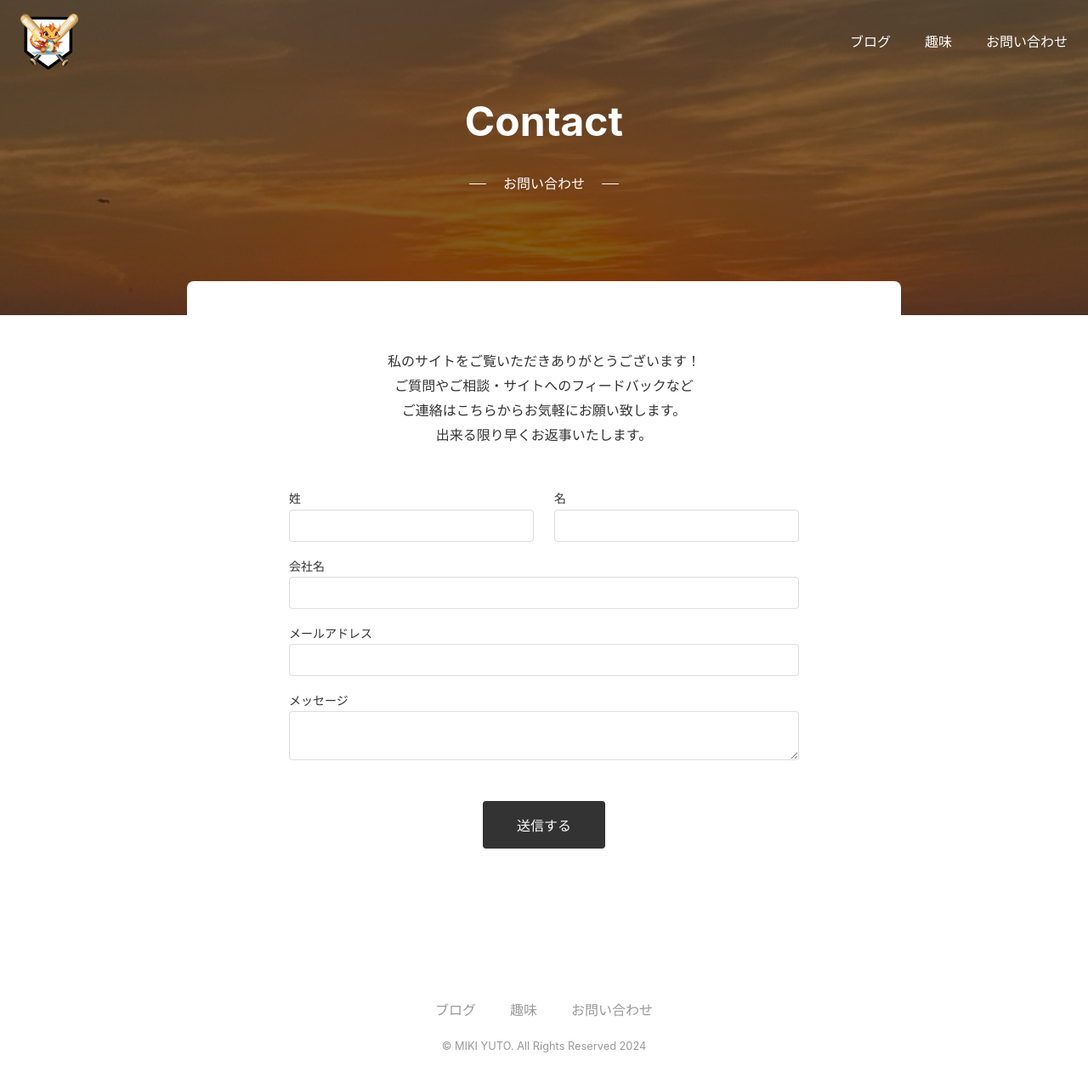
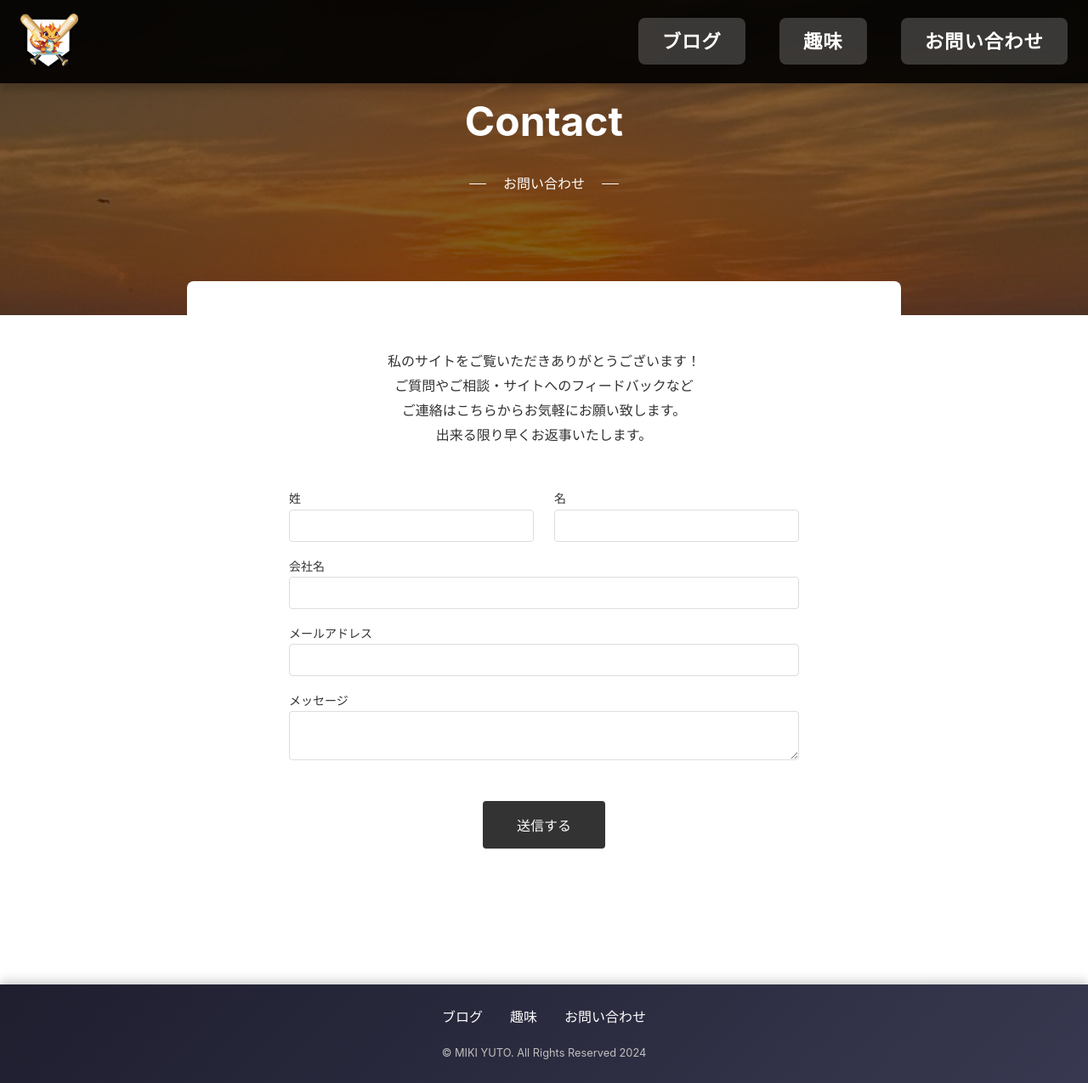
Before and after one commit to yuuto0816/react-next-portfolio, a Next.js app: page /contact in a window 1280 px wide. Shown: the whole page at 85% size. Built offline with nearby package versions, Linux system fonts and the light colour scheme.

Commit message:
レスポンシブ

```diff
--- a/app/_components/Article/index.tsx
+++ b/app/_components/Article/index.tsx
@@ -16,7 +16,7 @@ export default function Article({ data }: Props) {
             <p className={styles.description}>{data.description}</p>
             <div className={styles.meta}>
                 <Link
-                    href={`/blog/category/${data.category.id}`}
+                    href={`/Blog/category/${data.category.id}`}
                     className={styles.categoryLink}
                 >
                     <Category category={data.category} />
--- a/app/_components/BlogList/index.module.css
+++ b/app/_components/BlogList/index.module.css
@@ -1,6 +1,9 @@
 .list {
   border-bottom: 1px solid var(--color-border-light);
+  padding: 24px 0;
+  transition: transform 0.3s ease, box-shadow 0.3s ease;
 }
+
 .list:last-child {
   border-bottom: none;
 }
@@ -8,46 +11,87 @@
 .link {
   display: flex;
   align-items: flex-start;
-  gap: 40px;
-  padding: 24px 0;
+  gap: 16px; /* ギャップを狭く */
+  text-decoration: none;
+  color: inherit;
+  overflow: hidden; /* はみ出した部分を隠す */
+  width: 100%; /* 親要素に合わせて幅100% */
+}
+
+.link:hover {
+  transform: translateY(-4px);
+  box-shadow: 0 4px 12px rgba(0, 0, 0, 0.1);
 }
 
 .image {
-  width: 200px;
-  height: auto;
+  width: 120px; /* 画像の幅を少し小さくする */
+  height: auto; /* 高さは自動調整 */
   border-radius: var(--border-radius);
+  object-fit: cover; /* 画像のアスペクト比を保ちながら調整 */
 }
 
 .title {
-  ont-size: 1.1rem;
-  ont-weight: bold;
-  argin-bottom: 0.5rem;
+  font-size: 1.2rem;
+  font-weight: bold;
+  margin-bottom: 0.5rem;
+  color: var(--color-text-primary);
 }
 
 .meta {
   display: flex;
   align-items: center;
   gap: 16px;
+  color: var(--color-text-secondary);
 }
 
 @media (max-width: 640px) {
+  /* モバイル対応 */
   .link {
     display: block;
     padding: 16px 0;
   }
+
   .image {
-    display: none;
+    width: 100%; /* モバイルでは画像を全幅表示 */
+    height: auto;
+    margin-bottom: 16px; /* 画像とタイトルの間に余白を追加 */
+    border-radius: var(--border-radius);
   }
 
   .title {
-    font-size: 1rem;
+    font-size: 1.1rem;
     font-weight: bold;
     margin-bottom: 0.4rem;
   }
 
   .meta {
+    display: block; /* メタ情報を縦に並べる */
+    margin-top: 0.4rem;
+  }
+}
+
+@media (min-width: 641px) {
+  /* タブレット以上（デスクトップ向け） */
+  .link {
     display: flex;
+    gap: 16px; /* ギャップを適度に調整 */
+  }
+
+  .image {
+    width: auto; /* デスクトップでも画像幅120px */
+    max-width: 100%;
+    height: auto;
+    border-radius: var(--border-radius);
+  }
+
+  .meta {
+    display: flex; /* メタ情報を横並び */
     align-items: center;
     gap: 16px;
   }
+
+  .title {
+    font-size: 1.2rem;
+    font-weight: bold;
+  }
 }
--- a/app/_components/Footer/index.module.css
+++ b/app/_components/Footer/index.module.css
@@ -1,9 +1,11 @@
 .footer {
-  padding: 16px 24px;
+  padding: 24px;
   text-align: center;
-  color: var(--color-text-sub);
-  font-size: 0.8rem;
+  color: #ffffff;
+  font-size: 0.9rem;
   margin-top: 80px;
+  background: linear-gradient(135deg, #1e1e2f, #383850);
+  box-shadow: 0 -4px 12px rgba(0, 0, 0, 0.2);
 }
 
 .nav {
@@ -13,17 +15,57 @@
 .items {
   display: flex;
   justify-content: center;
-  gap: 40px;
+  gap: 32px;
   font-size: 1rem;
   white-space: nowrap;
+}
+
+.item {
+  list-style: none;
+}
+
+.link {
+  color: #ffffff;
+  text-decoration: none;
+  position: relative;
+  transition: color 0.3s ease, transform 0.3s ease;
+}
+
+.link::after {
+  content: "";
+  position: absolute;
+  left: 0;
+  bottom: -2px;
+  width: 100%;
+  height: 2px;
+  background: linear-gradient(135deg, #0070f3, #00d9ff);
+  transform: scaleX(0);
+  transform-origin: right;
+  transition: transform 0.3s ease;
+}
+
+.link:hover {
+  color: #00d9ff;
+  transform: translateY(-2px);
+}
+
+.link:hover::after {
+  transform: scaleX(1);
+  transform-origin: left;
+}
+
+.cr {
+  color: #bfbfbf;
+  font-size: 0.8rem;
+  margin-top: 16px;
 }
 
 @media (max-width: 640px) {
   .items {
     flex-wrap: wrap;
-    gap: 8px 0;
+    gap: 16px;
   }
   .item {
-    width: 50%;
+    width: auto;
   }
 }
--- a/app/_components/Footer/index.tsx
+++ b/app/_components/Footer/index.tsx
@@ -7,13 +7,19 @@ export default function Footer() {
             <nav className={styles.nav}>
                 <ul className={styles.items}>
                     <li className={styles.item}>
-                        <Link href="/blog">ブログ</Link>
+                        <Link href="/Blog" className={styles.link}>
+                            ブログ
+                        </Link>
                     </li>
                     <li className={styles.item}>
-                        <Link href="/hobbies">趣味</Link>
+                        <Link href="/hobbies" className={styles.link}>
+                            趣味
+                        </Link>
                     </li>
                     <li className={styles.item}>
-                        <Link href="/contact">お問い合わせ</Link>
+                        <Link href="/contact" className={styles.link}>
+                            お問い合わせ
+                        </Link>
                     </li>
                 </ul>
             </nav>
--- a/app/_components/Header/index.module.css
+++ b/app/_components/Header/index.module.css
@@ -1,25 +1,46 @@
 .header {
-  position: absolute;
-  padding: 16px 24px 8px;
+  position: fixed;
+  top: 0;
+  left: 0;
+  width: 100%;
+  padding: 16px 24px;
   z-index: 1000;
   display: flex;
   align-items: center;
   justify-content: space-between;
-  width: 100%;
+  background: rgba(0, 0, 0, 0.8);
+  box-shadow: 0 4px 6px rgba(0, 0, 0, 0.1);
+  backdrop-filter: blur(10px);
+  transition: background 0.3s ease, box-shadow 0.3s ease;
+}
+
+.header:hover {
+  background: rgba(0, 0, 0, 0.9);
+  box-shadow: 0 6px 10px rgba(0, 0, 0, 0.2);
 }
 
 .logoLink {
   display: flex;
+  align-items: center;
+  text-decoration: none;
 }
 
 .logo {
   height: 66px;
   width: auto;
+  transition: transform 0.3s ease;
 }
 
+.logo:hover {
+  transform: scale(1.1);
+}
 
 @media (max-width: 640px) {
   .header {
-    padding: 24px 16px 8px;
+    padding: 16px;
+  }
+
+  .logo {
+    height: 50px;
   }
 }
--- a/app/_components/Menu/index.module.css
+++ b/app/_components/Menu/index.module.css
@@ -1,13 +1,85 @@
+/* ハンバーガーメニューの背景をさらに暗くし、視認性を強化 */
+.nav.open {
+  display: block;
+  position: fixed;
+  top: 0;
+  left: 0;
+  right: 0;
+  bottom: 0;
+  background: linear-gradient(135deg, rgba(0, 0, 0, 0.9), rgba(0, 0, 255, 0.9)); /* 背景をさらに暗く */
+  color: #ffffff; /* 明るい文字色 */
+  padding: 40px 20px;
+  min-height: 100vh;
+  z-index: 1000;
+  animation: fadeIn 0.5s ease-in-out;
+  box-shadow: 0 0 25px rgba(0, 0, 0, 0.4); /* 影を強化 */
+  border-radius: 12px; /* メニューの角を丸く */
+}
+
+/* メニュー項目を見やすくするために、間隔を広げてフォントサイズを調整 */
 .items {
   display: flex;
-  color: #fff;
-  gap: 40px;
+  flex-direction: column;
+  gap: 24px; /* 項目間の間隔を広げる */
+  align-items: center;
+  font-size: 1.4rem; /* 文字サイズを少し大きく */
+  line-height: 1.5; /* 行間を広げて読みやすく */
 }
 
-.button {
-  display: none;
+.items a {
+  color: #ffffff;
+  text-decoration: none;
+  font-weight: bold;
+  text-transform: uppercase;
+  letter-spacing: 1px;
+  transition: transform 0.3s ease, color 0.3s ease, background-color 0.3s ease;
+  padding: 14px 28px; /* 項目のパディングを広めに */
+  background-color: rgba(255, 255, 255, 0.2);
+  border-radius: 8px; /* ボタンの角を丸く */
 }
 
+.items a:hover {
+  color: #00bfff; /* ホバー時に明るい青色に変更 */
+  transform: translateY(-4px);
+  background-color: rgba(255, 255, 255, 0.3);
+  box-shadow: 0 8px 16px rgba(0, 0, 0, 0.3);
+}
+
+.items a:active {
+  transform: translateY(0);
+  box-shadow: 0 4px 8px rgba(0, 0, 0, 0.2);
+}
+
+.items a:focus {
+  outline: none;
+  box-shadow: 0 0 0 3px #00bfff; /* フォーカス時に青色のアウトライン */
+}
+
+/* メニューアイコン（ハンバーガーメニュー）のデザイン */
+.button img {
+  filter: brightness(0) invert(1);
+  transition: transform 0.3s ease;
+}
+
+.button:hover img {
+  transform: rotate(90deg);
+}
+
+/* 閉じるボタン */
+.close {
+  position: absolute;
+  top: 24px;
+  right: 16px;
+  background: none;
+  border: none;
+  cursor: pointer;
+}
+
+.close img {
+  filter: brightness(0) invert(1);
+}
+
+/* メディアクエリ（モバイル画面サイズ） */
 @media (max-width: 640px) {
   .nav {
     display: none;
@@ -20,12 +92,19 @@
     left: 0;
     right: 0;
     bottom: 0;
-    background-color: var(--color-bg-painted); color: var(--color-text-unpainted); padding: 24px 16px;
+    background: linear-gradient(135deg, rgba(0, 0, 0, 0.9), rgba(0, 0, 255, 0.9)); /* 背景を暗く */
+    color: #ffffff;
+    padding: 40px 20px;
+    min-height: 100vh;
+    z-index: 1000;
+    animation: fadeIn 0.5s ease-in-out;
+    box-shadow: 0 0 25px rgba(0, 0, 0, 0.4);
   }
 
   .items {
     flex-direction: column;
-    gap: 24px;
+    gap: 24px; /* 項目間のギャップを広げる */
+    font-size: 1.4rem; /* 文字サイズを大きく */
   }
 
   .button {
@@ -33,10 +112,36 @@
     background: none;
     border: none;
     cursor: pointer;
-  }
-  .close {
-    position: absolute;
-    top: 24px;
-    right: 16px;
+    z-index: 2000;
   }
 }
+
+/* デスクトップサイズではメニュー項目を横並びに表示 */
+@media (min-width: 641px) {
+  .items {
+    flex-direction: row;
+    gap: 40px;
+    justify-content: center;
+  }
+
+  .button {
+    display: none;
+  }
+
+  .nav {
+    position: static;
+    background: none;
+    min-height: auto;
+    box-shadow: none;
+  }
+}
+
+/* アニメーションの定義 */
+@keyframes fadeIn {
+  from {
+    opacity: 0;
+  }
+  to {
+    opacity: 1;
+  }
+}
--- a/app/_components/Menu/index.tsx
+++ b/app/_components/Menu/index.tsx
@@ -8,21 +8,38 @@ import styles from "./index.module.css";
 
 export default function Menu() {
     const [isOpen, setOpen] = useState<boolean>(false);
+
+    // メニューを開く関数
     const open = () => setOpen(true);
+
+    // メニューを閉じる関数
     const close = () => setOpen(false);
+
+    // リスト項目をクリックしたときにメニューを閉じる
+    const handleLinkClick = () => {
+        if (isOpen) {
+            close(); // リストをクリックしたときにメニューを閉じる
+        }
+    };
 
     return (
         <div>
             <nav className={cx(styles.nav, isOpen && styles.open)}>
                 <ul className={styles.items}>
                     <li>
-                        <Link href="/blog">ブログ</Link>
+                        <Link href="/Blog" onClick={handleLinkClick}>
+                            ブログ
+                        </Link>
                     </li>
                     <li>
-                        <Link href="/hobbies">趣味</Link>
+                        <Link href="/hobbies" onClick={handleLinkClick}>
+                            趣味
+                        </Link>
                     </li>
                     <li>
-                        <Link href="/contact">お問い合わせ</Link>
+                        <Link href="/contact" onClick={handleLinkClick}>
+                            お問い合わせ
+                        </Link>
                     </li>
                 </ul>
                 <button
```
Also changed, not shown: app/_components/Article/index.module.css (+4 -3 lines), app/_components/ButtonLink/index.module.css (+38 -7 lines), app/page.module.css (+80 -55 lines), app/page.tsx (+4 -4 lines), public/ダウンロード.png (added).
